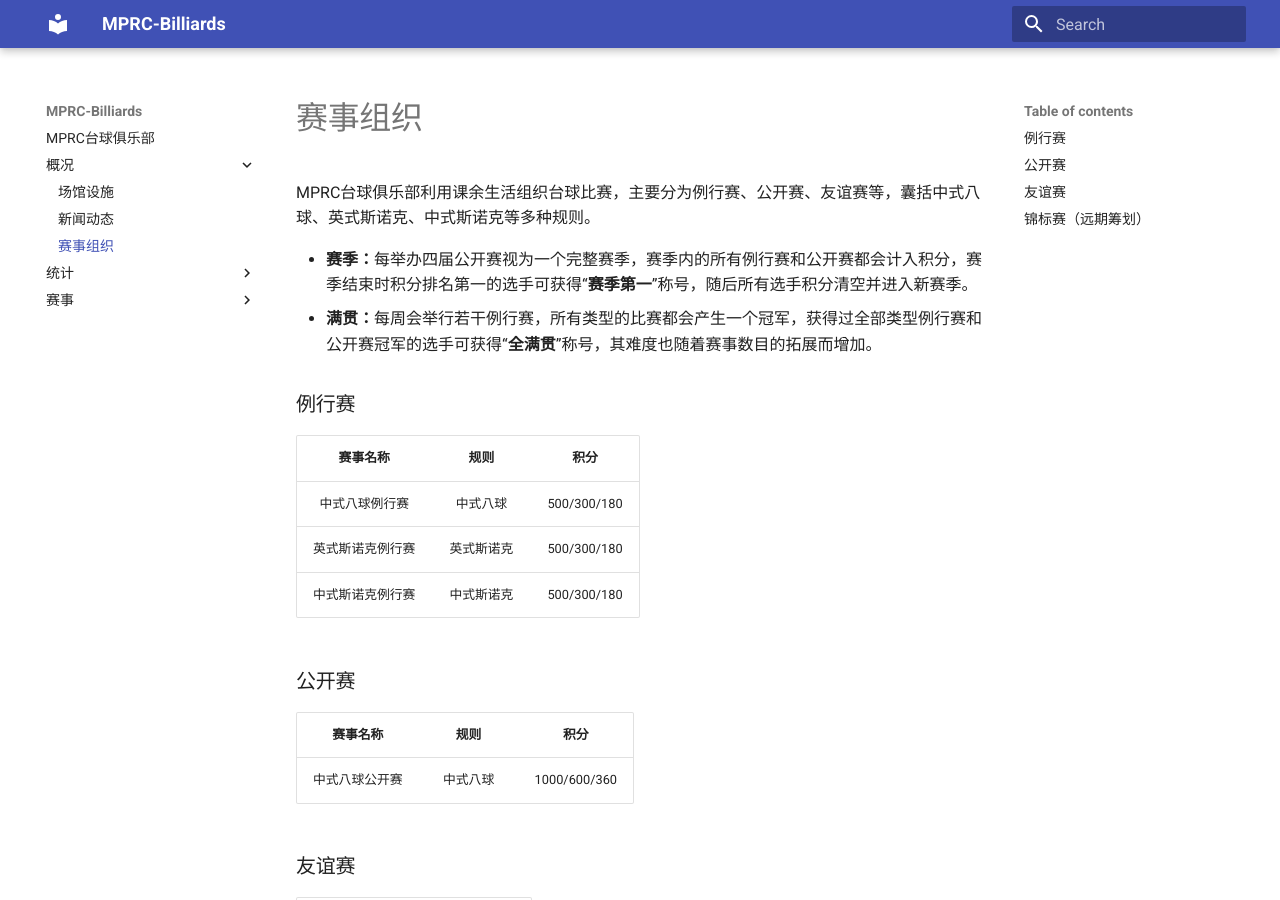
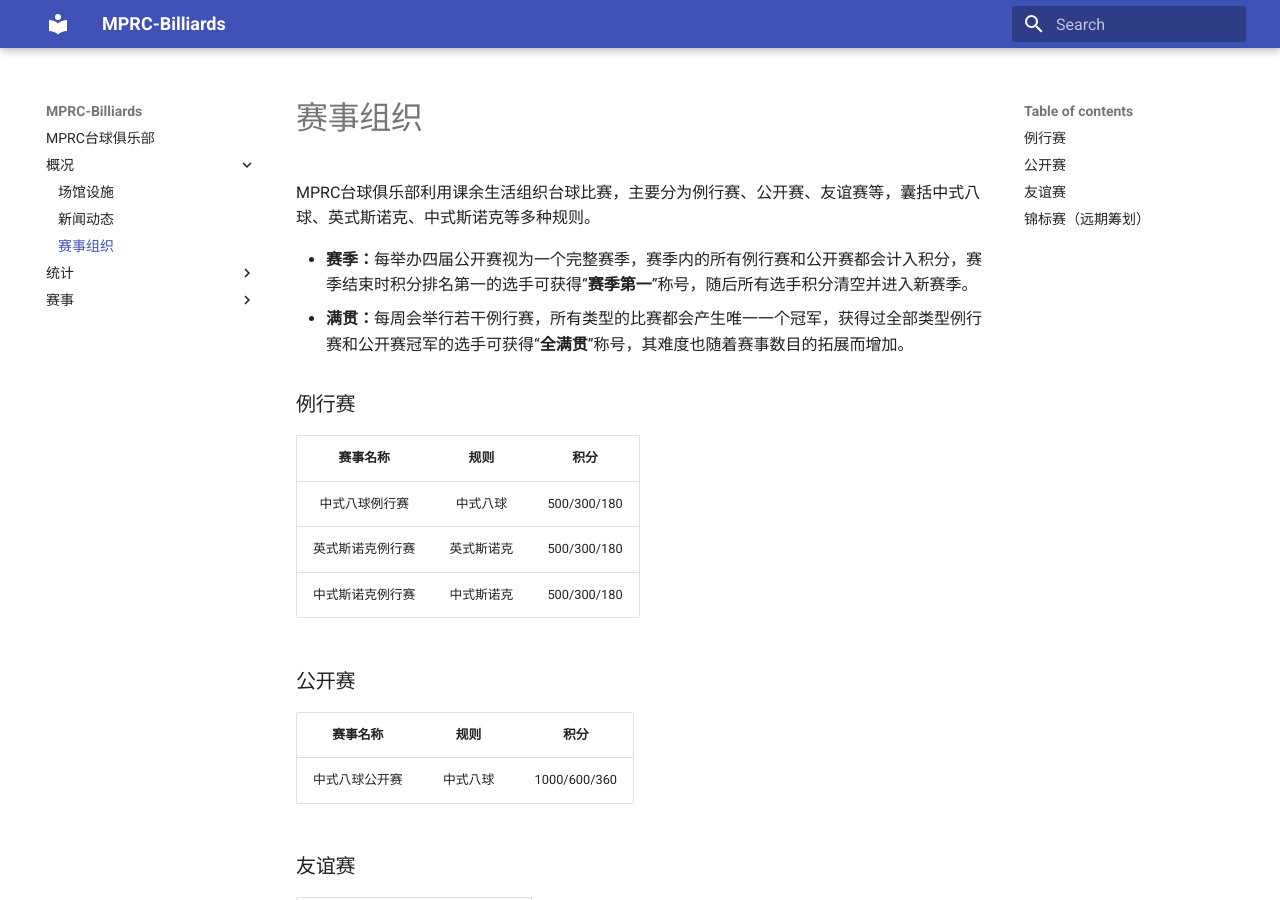
Before and after one commit to mprc-billiards/mprc-billiards.github.io, an MkDocs documentation site: the page built from docs/概况/赛事组织.md, in a window 1280 px wide and 900 px high. Built offline with MkDocs 1.6.1 and Material for MkDocs 9.7.7, drawn with Linux system fonts in a browser that asks for light colours.

Commit message:
fix typo

```diff
--- a/docs/概况/赛事组织.md
+++ b/docs/概况/赛事组织.md
@@ -3,7 +3,7 @@
 MPRC台球俱乐部利用课余生活组织台球比赛，主要分为例行赛、公开赛、友谊赛等，囊括中式八球、英式斯诺克、中式斯诺克等多种规则。
 
 - **赛季：**每举办四届公开赛视为一个完整赛季，赛季内的所有例行赛和公开赛都会计入积分，赛季结束时积分排名第一的选手可获得“**赛季第一**”称号，随后所有选手积分清空并进入新赛季。
-- **满贯：**每周会举行若干例行赛，所有类型的比赛都会产生一个冠军，获得过全部类型例行赛和公开赛冠军的选手可获得“**全满贯**”称号，其难度也随着赛事数目的拓展而增加。
+- **满贯：**每周会举行若干例行赛，所有类型的比赛都会产生唯一一个冠军，获得过全部类型例行赛和公开赛冠军的选手可获得“**全满贯**”称号，其难度也随着赛事数目的拓展而增加。
 
 ### 例行赛
 
```
Also changed, not shown: docs/统计/积分榜.md (+0 -2 lines), docs/统计/纪录榜.md (+1 -1 lines).
